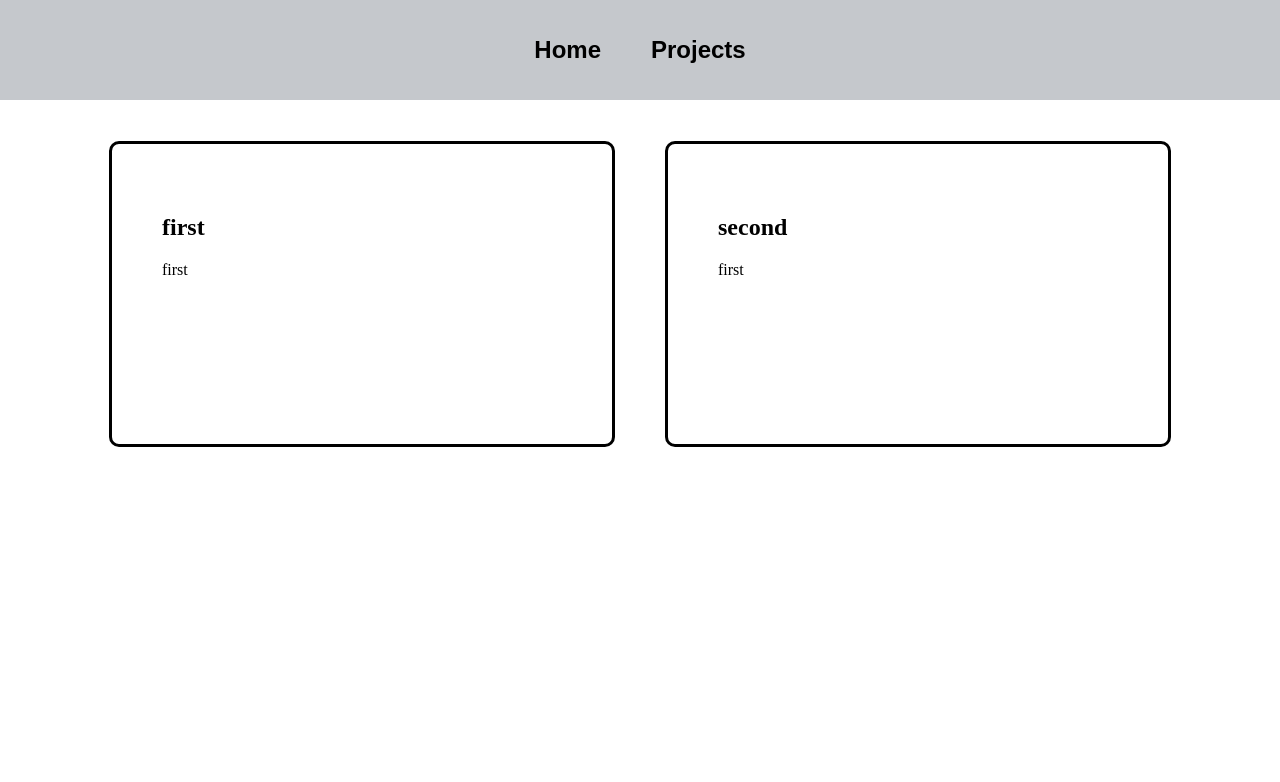
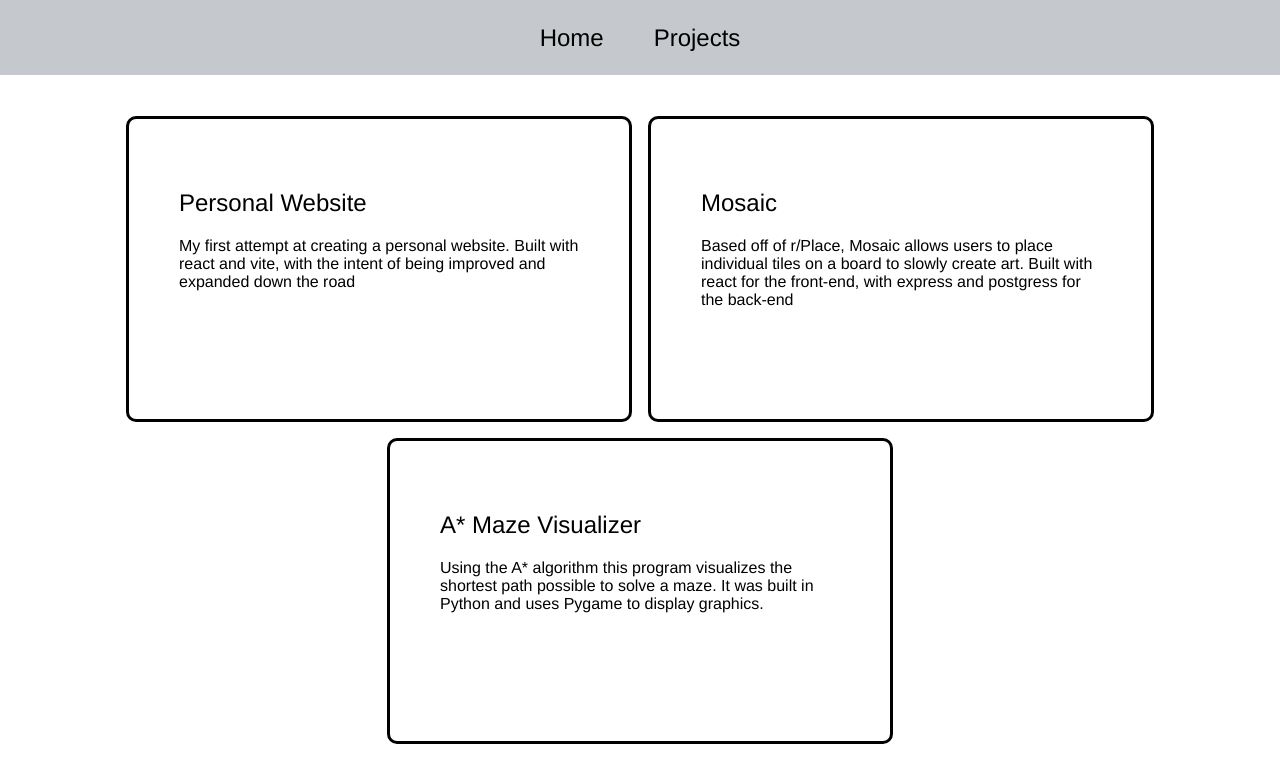
Before and after one commit to RZuchniak/personal-website, a React (Vite) app: page /projects in a window 1280 px wide. Shown: the top 782 px of the page. Built offline with nearby package versions, Linux system fonts and the light colour scheme.

Commit message:
feat: fix project tiles, change title

```diff
--- a/index.html
+++ b/index.html
@@ -4,7 +4,7 @@
     <meta charset="UTF-8" />
     <link rel="icon" type="image/svg+xml" href="/vite.svg" />
     <meta name="viewport" content="width=device-width, initial-scale=1.0" />
-    <title>Vite + React</title>
+    <title>Robert Zuchniak</title>
   </head>
   <body>
     <div id="root"></div>
--- a/src/App.css
+++ b/src/App.css
@@ -2,3 +2,13 @@
   display: flex;
   flex-direction: column;
 }
+
+h1,
+h2,
+h3,
+h4,
+p,
+a {
+  font-family: "Helvetica", sans-serif;
+  font-weight: 400;
+}
--- a/src/components/Description/Description.css
+++ b/src/components/Description/Description.css
@@ -1,15 +1,38 @@
-#header {
-    background-color: transparent;
-    padding: 5%;
-    font-family: Arial, Helvetica, sans-serif;
-    text-align: center;
+.header {
+  background-color: transparent;
+  padding-top: 5%;
+  padding-bottom: 0%;
+  text-align: center;
+  font-size:40px;
+  height: auto;
+  font-weight: bold;
+  border-bottom: 0%;
+  margin-bottom: 0%;
+}
+#name {
+    padding-top: 1%;
+    margin-top: 0%;
     font-size: 60px;
-    height: auto;
-    font-weight: bold;
 }
 
 #content {
-    height: 100%;
-    font-family: Arial, Helvetica, sans-serif;
-    text-align: center;
+  height: 100%;
+  text-align: center;
 }
+
+#body {
+    padding: 5%;
+}
+
+#Resume-button {
+    background-color: white;
+    border: 2px solid rgb(197, 200, 204);
+    font-size: 20px;
+    border-radius: 7%;
+    padding: 10px;
+    transition-duration: 0.4s;
+}
+
+#Resume-button:hover {
+    background-color: rgb(197, 200, 204);
+}
--- a/src/components/Description/Description.tsx
+++ b/src/components/Description/Description.tsx
@@ -4,17 +4,13 @@ export default function Description() {
     return (
       <>
         <div id='content'>
-            <h1 id="header">
-            Hi, I'm Robert Zuchniak
-            </h1>
+            <h2 className="header">
+            Hi, I'm
+            </h2>
+            <h1 className='header' id="name">Robert Zuchniak</h1>
           <p id="body">
             I am a student at the University of Ottawa currently pursuing a degree in Computer Science.
           </p>
-          <a href="/example.png" download="Example-PNG-Image" target="_blank" rel="noreferrer">
-                <button id="Resume-button">
-                    Resume
-                </button>
-            </a>
         </div>
       </>
   )
--- a/src/components/Links/Links.css
+++ b/src/components/Links/Links.css
@@ -1,6 +1,7 @@
 #buttons {
     display: flex;
-    gap: 15px;
+    gap: 30px;
     size: 50px;
     justify-content: center;
+    padding: 30px;
 }
--- a/src/components/Navbar/Navbar.css
+++ b/src/components/Navbar/Navbar.css
@@ -3,12 +3,11 @@
   background-color: rgb(197, 200, 204);
   width: 100%;
   justify-content: center;
-    height: 100px;
+  height: 75px;
   align-items: center;
 }
 
-.text  {
-    font-family: Arial, Helvetica, sans-serif;
+.text {
   text-decoration: none;
   color: black;
 }
--- a/src/components/Project/Project.css
+++ b/src/components/Project/Project.css
@@ -5,4 +5,12 @@
     border-radius: 10px;
     height: 200px;
     width: 400px;
+    box-shadow: 0 0px 0px 0 rgba(0, 0, 0, 0.2), 0 0px 0px 0 rgba(0, 0, 0, 0.19);
+    transition: 0.6s;
+    text-decoration: none;
+    color: black;
 }
+
+.card-box:hover {
+    box-shadow: 0 0px 32px 0 rgba(0, 0, 0, 0.4), 0 12px 40px 0 rgba(0, 0, 0, 0.4);
+}
--- a/src/components/Project/Project.tsx
+++ b/src/components/Project/Project.tsx
@@ -2,19 +2,20 @@ import './Project.css'
 
 export type ProjectData = {
     title: string,
-    description: string
+    description: string,
+    link: string
 }
 export default function Project(project: ProjectData) {
     return (
         <>
-        <div className='card-box'>
+        <a className='card-box' href={project.link}>
         <h2 className='Project-title'>
         {project.title}
         </h2>
         <p className='description'>
         {project.description}
         </p>
-        </div>
+        </a>
         </>
   )
 }
--- a/src/pages/Home/Home.css
+++ b/src/pages/Home/Home.css
@@ -2,6 +2,8 @@
   height: 100%;
   resize: contain;
   background-image: url(https://wallpaper-house.com/data/out/9/wallpaper2you_363894.jpg);
+  background-size: cover;
+  background-position:top
 }
 
 .layout {
--- a/src/pages/Home/Home.tsx
+++ b/src/pages/Home/Home.tsx
@@ -6,7 +6,7 @@ import './Home.css';
 function Home() {
   return (
     <>
-      <div className='wrap'>
+      <div className='wrap' >
         <div className='layout'>
           <Navbar/>
           <Description/>
--- a/src/pages/Projects/Projects.tsx
+++ b/src/pages/Projects/Projects.tsx
@@ -7,32 +7,39 @@ function Projects() {
 
     const projects: ProjectData[] = [
         {
-            title: 'first',
-            description: 'first'
+            title: 'Personal Website',
+            description: 'My first attempt at creating a personal website. Built with react and vite, with the intent of being improved and expanded down the road',
+            link: 'https://github.com/RZuchniak/personal-website'
         },
         {
-            title: 'second',
-            description: 'first'
+            title: 'Mosaic',
+            description: 'Based off of r/Place, Mosaic allows users to place individual tiles on a board to slowly create art. Built with react for the front-end, with express and postgress for the back-end',
+            link: 'https://github.com/RZuchniak/mosaic_front-end'
+        },
+        {
+            title: 'A* Maze Visualizer',
+            description: 'Using the A* algorithm this program visualizes the shortest path possible to solve a maze. It was built in Python and uses Pygame to display graphics.',
+            link: 'https://github.com/RZuchniak/maze-visualizer'
         }
     ]
 
 
     return(
         <>
-        <div className='layout'>
+        <a className='layout'>
          <Navbar/>
-         <div className='project-container'>
-         <ul>
+         <div >
+         <ul className='project-container'>
             {
                 projects.map((project) => {
 
-                   return <Project title={project.title} description={project.description} />
+                   return <Project title={project.title} description={project.description} link={project.link} />
                 })
             }
          </ul>
 
          </div>
-      </div>
+      </a>
         </>
     )
 }
```
Also changed, not shown: public/example.png (deleted), 1 other file (tests, documents, lock files or other folders). Lines whose indentation alone changed are shown as unchanged.
